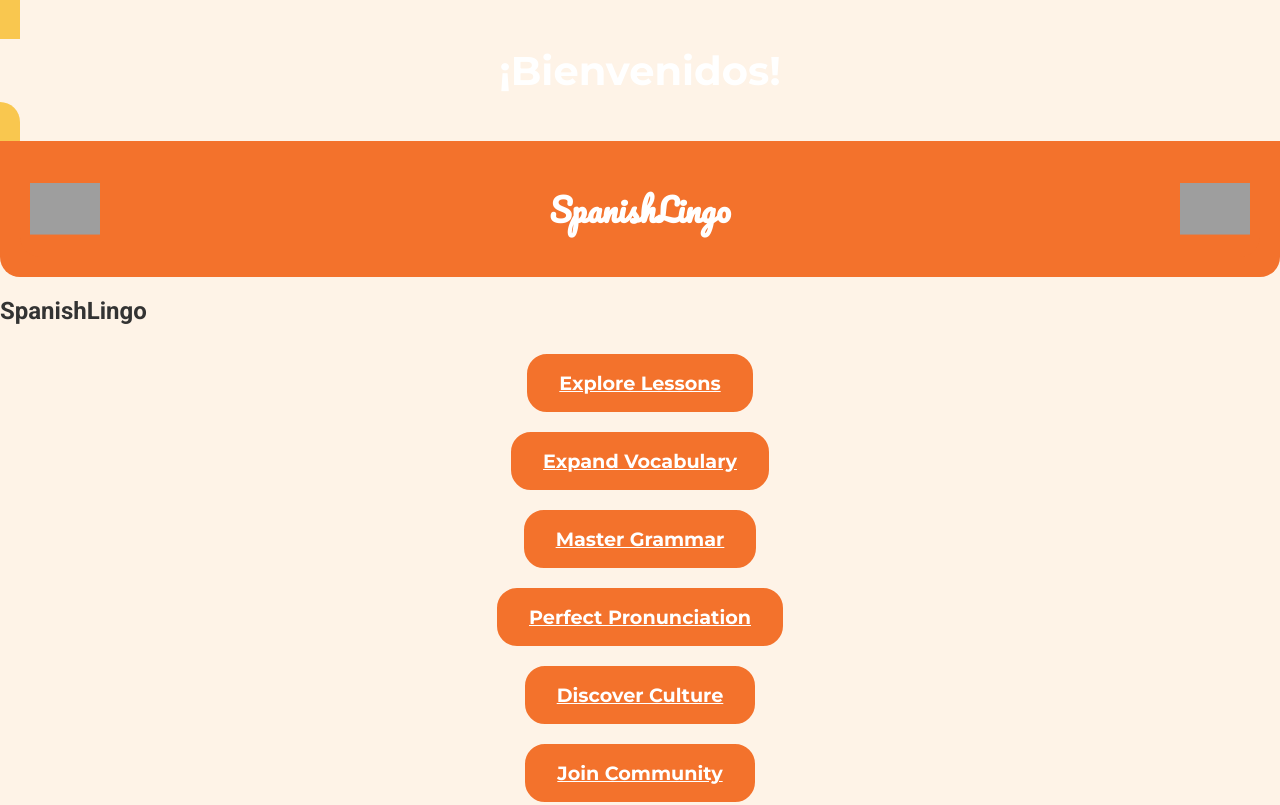
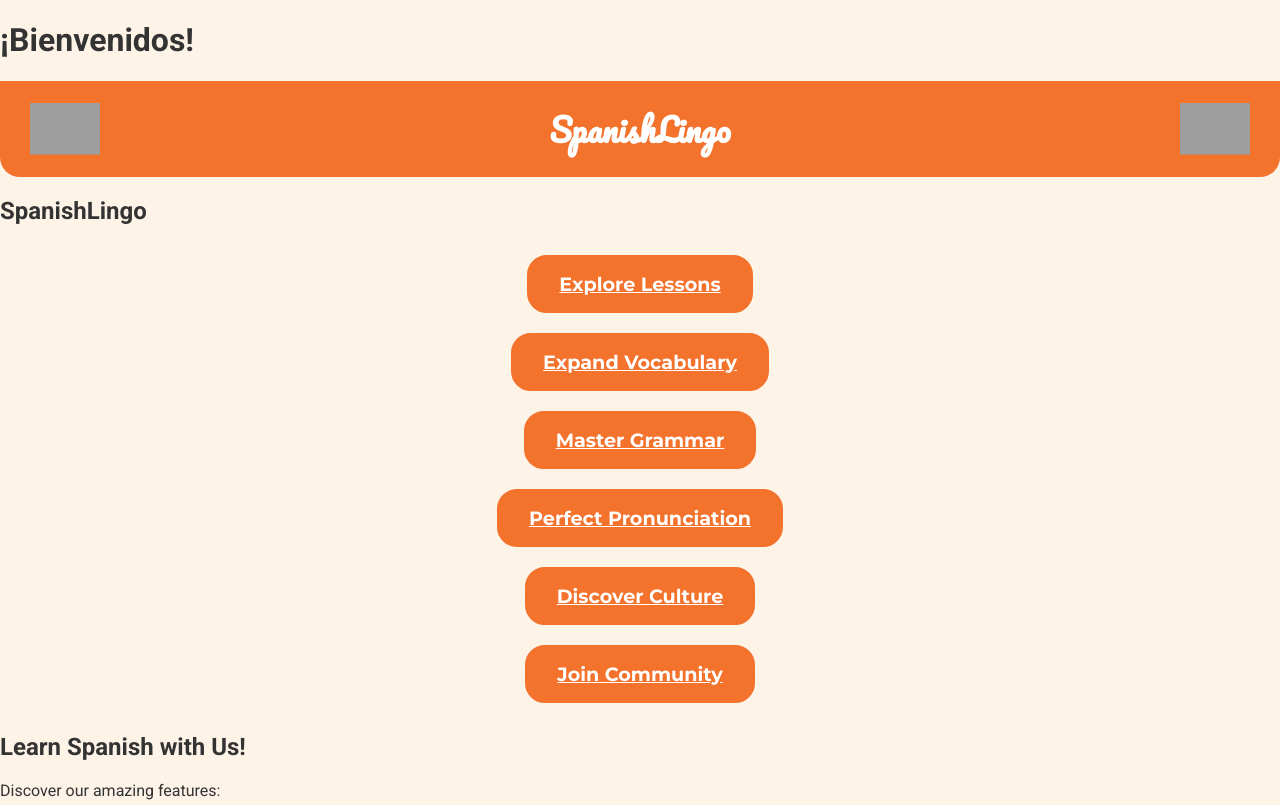
Before and after one commit to EspanolProject/Testnet001, a plain HTML site: page index.html in a window 1280 px wide. Shown: the top 805 px of the page. Drawn offline with Linux system fonts and the light colour scheme; grey boxes are pictures that could not be loaded.

Commit message:
Update index.html

```diff
--- a/index.html
+++ b/index.html
@@ -5,9 +5,7 @@
 <meta name="viewport" content="width=device-width, initial-scale=1.0">
 <title>SpanishLingo - Let's Learn Together!</title>
 <link href="styles.css" rel="stylesheet">
-<link
-href="https://fonts.googleapis.com/css2?family=Montserrat:wght@700&family=Pacifico&family=Robot
-o:wght@400;700&display=swap" rel="stylesheet">
+<link href="https://fonts.googleapis.com/css2?family=Montserrat:wght@700&family=Pacifico&family=Roboto:wght@400;700&display=swap" rel="stylesheet">
 <style>
 /* Updated cheerful styles */
 body {
@@ -110,21 +108,19 @@ font-size: 0.8em; /* Decreased font size */
 </style>
 </head>
 <body>
-<bienvenidos-top>
+<div class="bienvenidos-top">
 <h1>¡Bienvenidos!</h1>
-</bienvenidos-top>
+</div>
 <header>
-<header style="position: relative;">
-<img src="https://upload.wikimedia.org/wikipedia/en/9/9a/Flag_of_Spain.svg" alt="Flag of Spain"
-style="position: absolute; top: 50%; left: 10px; transform: translateY(-50%);">
+<div style="position: relative;">
+<img src="https://upload.wikimedia.org/wikipedia/en/9/9a/Flag_of_Spain.svg" alt="Flag of Spain" style="position: absolute; top: 50%; left: 10px; transform: translateY(-50%);">
 <h1 style="margin: 0 auto; text-align: center;">SpanishLingo</h1>
-<img src="https://upload.wikimedia.org/wikipedia/en/9/9a/Flag_of_Spain.svg" alt="Flag of Spain"
-style="position: absolute; top: 50%; right: 10px; transform: translateY(-50%);">
+<img src="https://upload.wikimedia.org/wikipedia/en/9/9a/Flag_of_Spain.svg" alt="Flag of Spain" style="position: absolute; top: 50%; right: 10px; transform: translateY(-50%);">
+</div>
 </header>
-</header>
-<bienvenidos-bottom>
+<div class="bienvenidos-bottom">
 <h2>SpanishLingo</h2>
-</bienvenidos-bottom>
+</div>
 <nav>
 <a href="#">Explore Lessons</a>
 <a href="#">Expand Vocabulary</a>
@@ -152,10 +148,7 @@ style="position: absolute; top: 50%; right: 10px; transform: translateY(-50%);">
 </div>
 </div>
 <div class="paragraph">
-<p>Do you want to learn another language? SpanishLingo is a free tool that can help you progress
-your knowledge in Spanish. We offer plenty of help such as vocabulary, grammar, pronunciation, and
-much more. And everything is and always will be free because we believe education should not have a
-price. So start your account today to track your progress!</p>
+<p>Do you want to learn another language? SpanishLingo is a free tool that can help you progress your knowledge in Spanish. We offer plenty of help such as vocabulary, grammar, pronunciation, and much more. And everything is and always will be free because we believe education should not have a price. So start your account today to track your progress!</p>
 </div>
 </section>
 <div class="log-in">
@@ -167,13 +160,13 @@ price. So start your account today to track your progress!</p>
 <div class="footer-contact">
 <p>🌟 Contact Us for any inquiries or assistance! 🌟</p>
 </div>
-<bienvenidos-bottom>
+<div class="bienvenidos-bottom">
 <footer>
 <p>© 2024 SpanishLingo. All rights reserved.</p>
 <p>Created by Daniela Echeverria</p>
 <p>Email: decheverria@student.clayton.edu</p>
 <p>March 10, 2024</p>
 </footer>
-</bienvenidos-bottom>
+</div>
 </body>
 </html>
```
